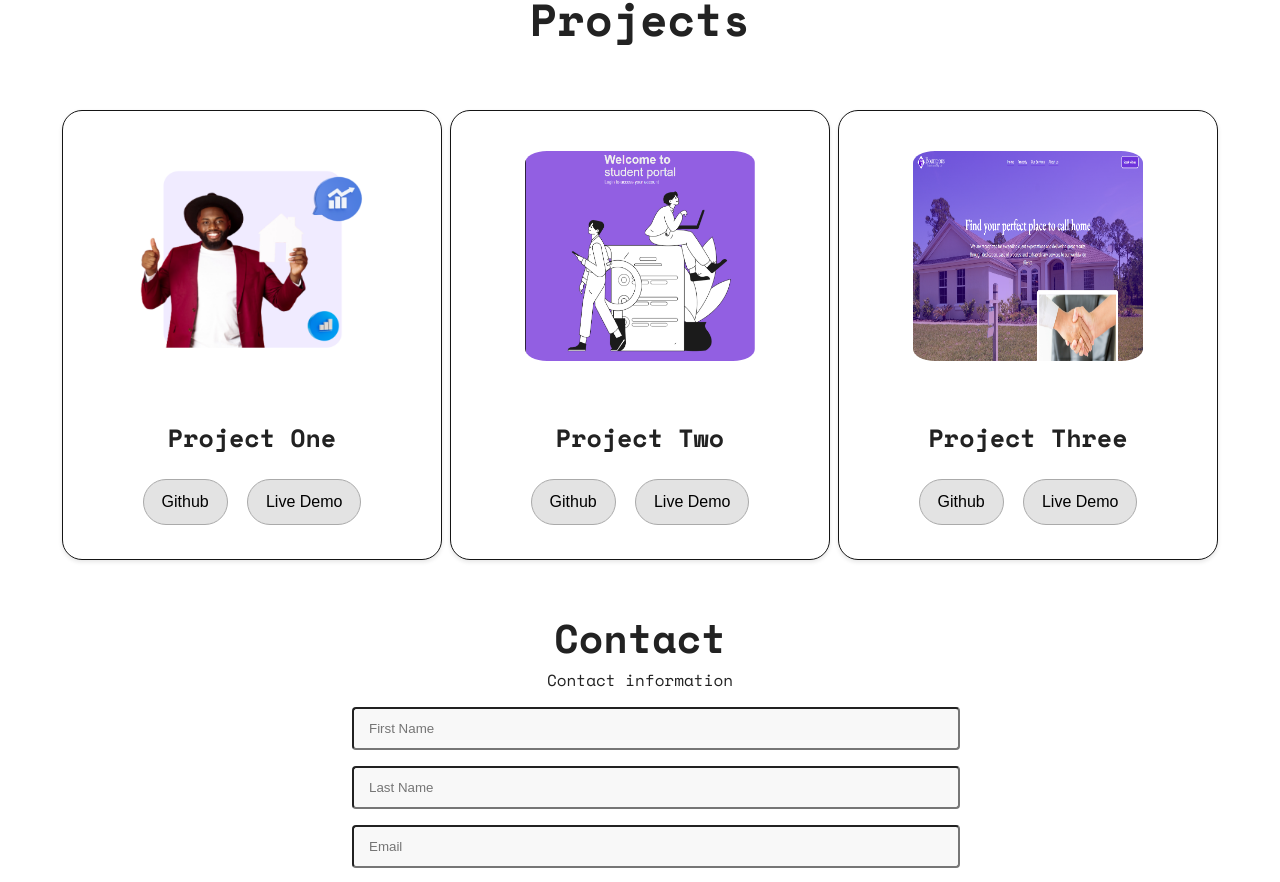
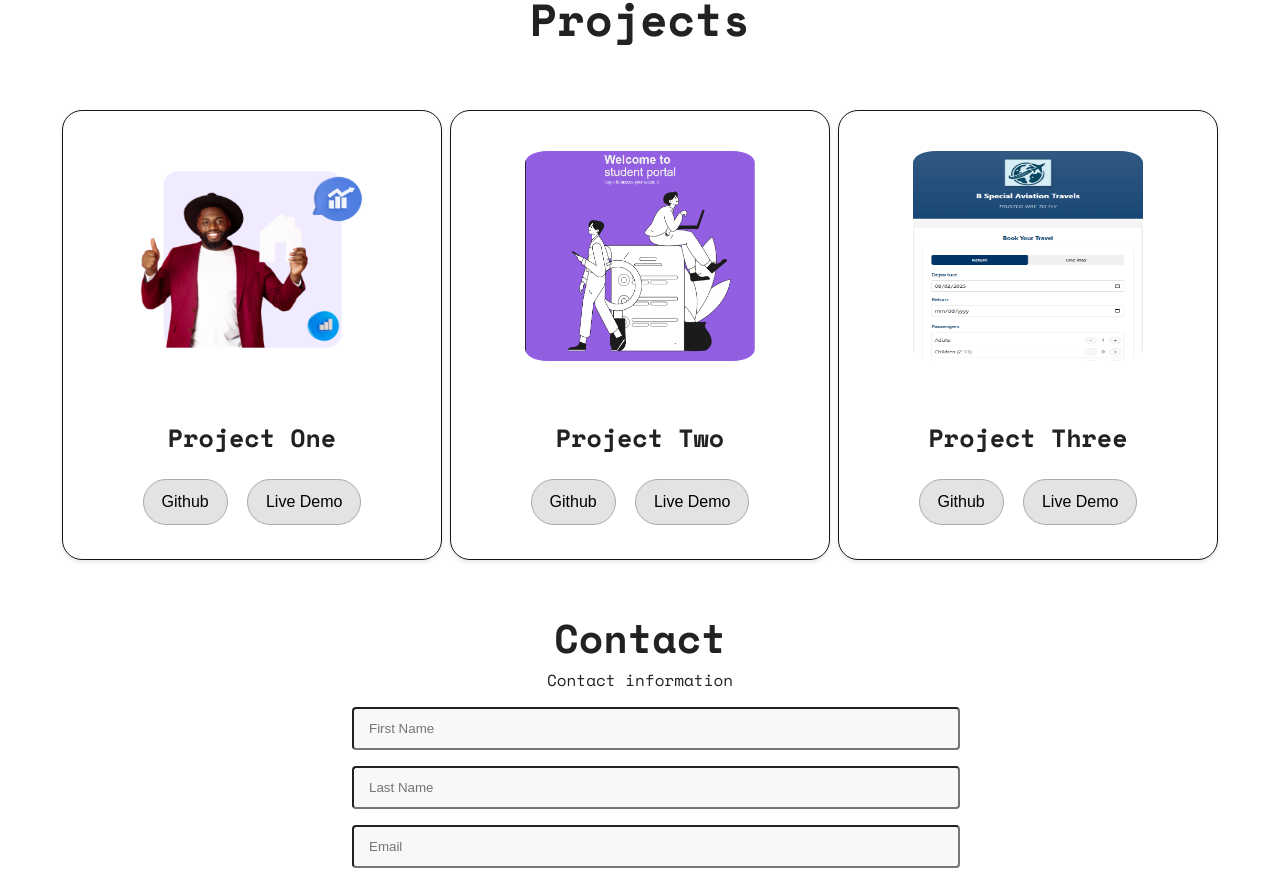
Before and after one commit to IYKEACE/Ugochukwu-david-ikechukwu-portfolio, a React (Vite) app: page / in a window 1280 px wide. Shown: the part 1934-2816 px from the top of the page. Built offline with nearby package versions, Linux system fonts and the light colour scheme.

Commit message:
added new project

```diff
--- a/src/components/projects/Projects.jsx
+++ b/src/components/projects/Projects.jsx
@@ -12,13 +12,15 @@ const Projects = () => {
             <h3>Project One</h3>
             <div className={styles.buttons}>
               <a
-                href="https://github.com/IYKEACE/Estate-landing-page" target="_blank"
+                href="https://github.com/IYKEACE/Estate-landing-page"
+                target="_blank"
                 className={styles.btns}
               >
                 Github
               </a>
               <a
-                href="https://iykeace.github.io/Estate-landing-page/" target="_blank"
+                href="https://iykeace.github.io/Estate-landing-page/"
+                target="_blank"
                 className={styles.btns}
               >
                 Live Demo
@@ -30,13 +32,15 @@ const Projects = () => {
             <h3>Project Two</h3>
             <div className={styles.buttons}>
               <a
-                href="https://github.com/IYKEACE/student-login-form" target="_blank"
+                href="https://github.com/IYKEACE/student-login-form"
+                target="_blank"
                 className={styles.btns}
               >
                 Github
               </a>
               <a
-                href="https://iykeace.github.io/student-login-form/" target="_blank"
+                href="https://iykeace.github.io/student-login-form/"
+                target="_blank"
                 className={styles.btns}
               >
                 Live Demo
@@ -44,17 +48,19 @@ const Projects = () => {
             </div>
           </div>
           <div className={styles.projectCard}>
-            <img src="/landingpage.png" alt="project one" />
+            <img src="/portfolio bspecial.png" alt="project one" />
             <h3>Project Three</h3>
             <div className={styles.buttons}>
               <a
-                href="https://github.com/IYKEACE/real-landing-page" target="_blank"
+                href="https://github.com/IYKEACE/BSpecialAviation"
+                target="_blank"
                 className={styles.btns}
               >
                 Github
               </a>
               <a
-                href="https://iykeace.github.io/real-landing-page/" target="_blank"
+                href="https://b-special-973p.vercel.app/"
+                target="_blank"
                 className={styles.btns}
               >
                 Live Demo
```
Also changed, not shown: public/portfolio bspecial.png (added).
